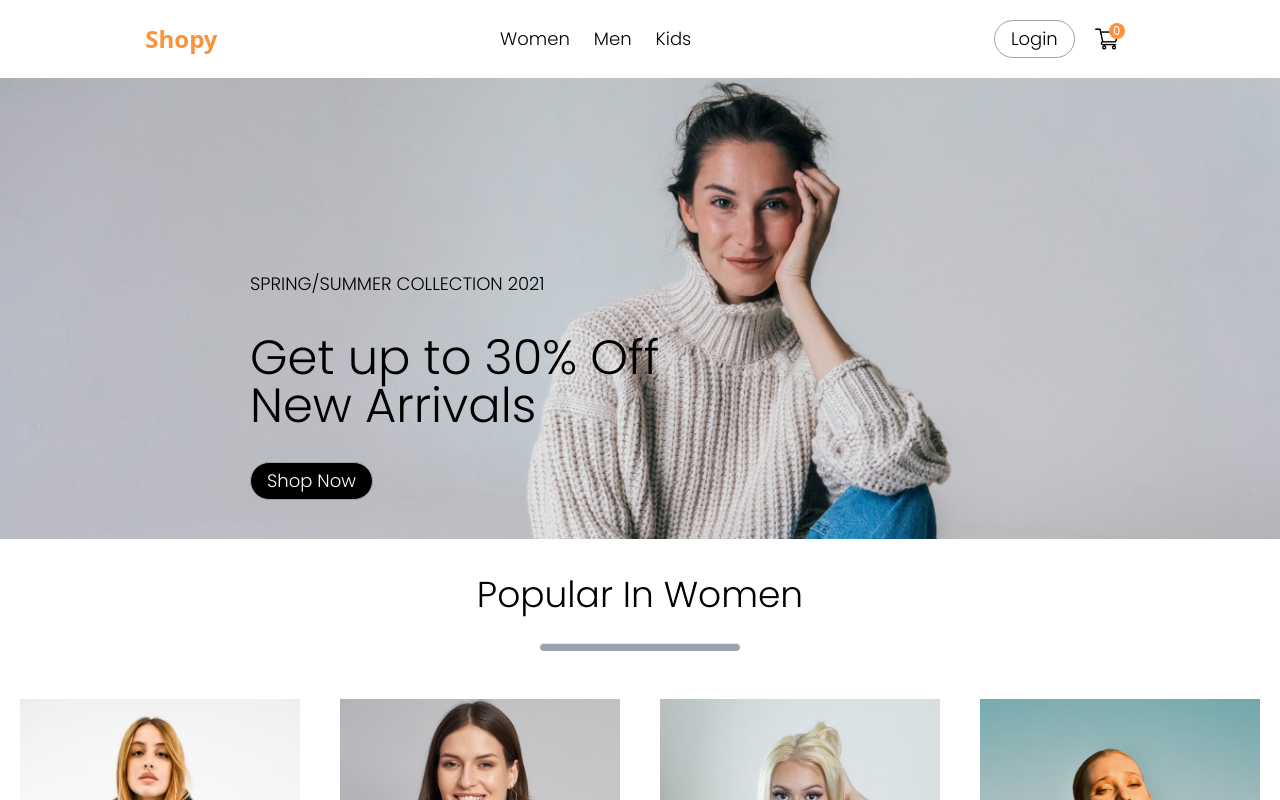
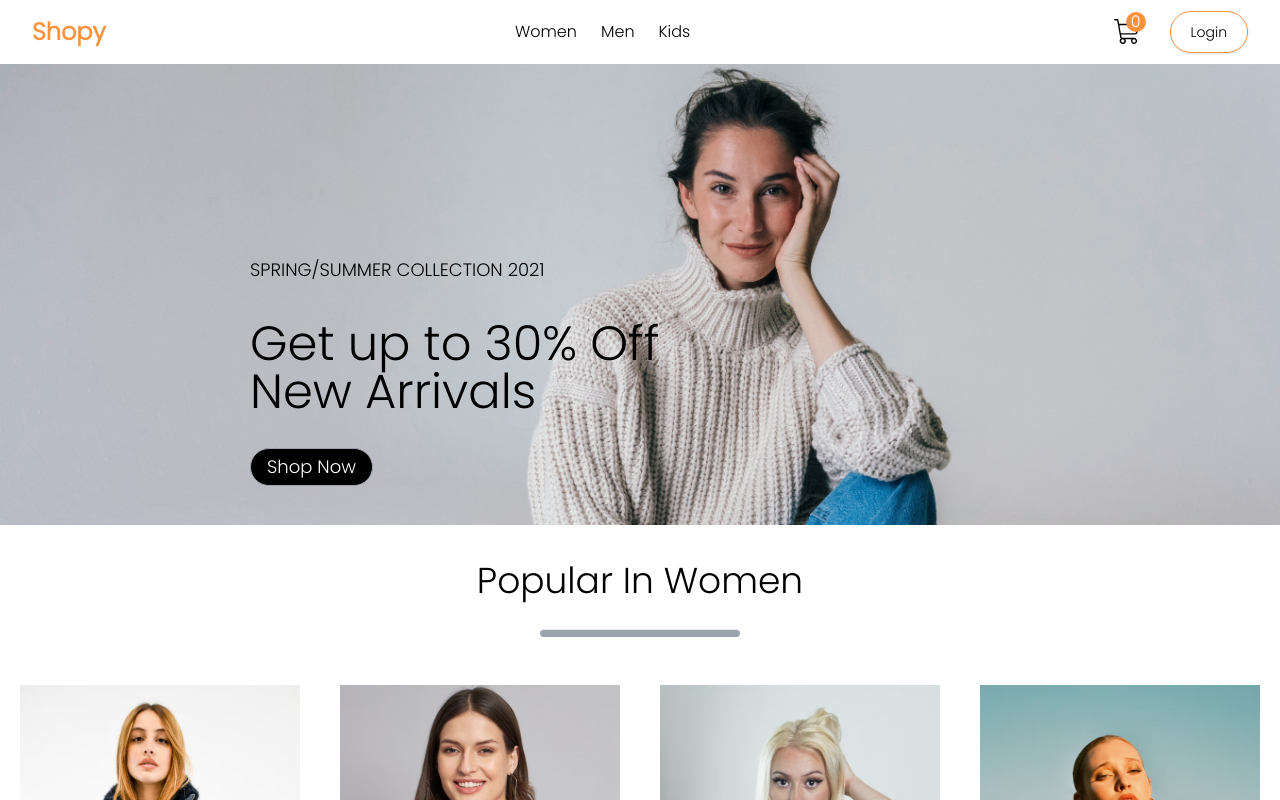
Before and after one commit to mohitparmar1/Shopy, a React (Vite) app: page / in a window 1280 px wide. Shown: the top 800 px of the page. Built offline with nearby package versions, Linux system fonts and the light colour scheme.

Commit message:
Responsive NAvbar Implemented

```diff
--- a/package.json
+++ b/package.json
@@ -13,6 +13,7 @@
     "axios": "^1.6.7",
     "react": "^18.2.0",
     "react-dom": "^18.2.0",
+    "react-icons": "^5.2.1",
     "react-router-dom": "^6.21.3",
     "react-toastify": "^10.0.5"
   },
--- a/src/Components/Navbar.jsx
+++ b/src/Components/Navbar.jsx
@@ -1,42 +1,149 @@
 import React, { useState, useContext } from "react";
-import { Link } from "react-router-dom";
+import { Link, useNavigate } from "react-router-dom";
 import { ShopContext } from "../Context/ShopContext";
-import Cart from "../assets/cart_icon.png";
+// I used a cart icon to show the actual total cart itemsin the cart we can remove image path and image also.
+// import Cart from "../assets/cart_icon.png";
 
+import { GiHamburgerMenu } from "react-icons/gi";
+import { MdOutlineClose } from "react-icons/md";
+import { PiShoppingCartLight } from "react-icons/pi";
 const Navbar = () => {
+  const navigate = useNavigate();
   const { getCartQuantity } = useContext(ShopContext);
+
+  const [isModalOpen, setIsModelOpen] = useState(false);
+  const [activeMenuItem, setActiveMenuItem] = useState("");
+  const [cartItem, setCartItem] = useState("0");
+
+  // menu options render in navbar we can increse the menu options furhter as per requirement.
+  const menuIcons = [
+    {
+      id: 1,
+      name: "Women",
+      url: "/women",
+    },
+    {
+      id: 2,
+      name: "Men",
+      url: "/mens",
+    },
+    {
+      id: 3,
+      name: "Kids",
+      url: "/kids",
+    },
+  ];
+
+  // functions
+  const handleMenuItemClick = (item) => {
+    setActiveMenuItem(item.name);
+    setIsModelOpen(false);
+    navigate(item.url);
+  };
   return (
-    <div className="flex items-center justify-around bg-white shadow-md  top-0 left-0 w-screen">
-      <div className="text-orange-400 font-bold text-2xl mx-5 text-center">
-        <h2 className="cursor-pointer ">
-          <Link to="/">Shopy</Link>
-        </h2>
+    <>
+      <header className="bg-white font-Poppins">
+        <div className="mx-auto max-w-screen-xl px-4 sm:px-6 lg:px-8">
+          <div className="flex h-16 items-center justify-between">
+            <div className="md:flex md:items-center md:gap-12">
+              <Link to="/" className="text-orange-400 text-2xl font-semibold">
+                Shopy
+              </Link>
             </div>
-      <div className="">
-        <ul className="flex flex-row font-Poppins">
-          <li className="relative mx-3 cursor-pointer text-lg hover:text-orange-400 hover:font-semibold">
-            <Link to="/women">Women</Link>
+
+            <div className="hidden md:block">
+              <nav aria-label="Global">
+                <ul className="flex items-center gap-6 text-sm">
+                  {menuIcons.map((item) => (
+                    <li key={item.id} className="text-base ">
+                      <Link
+                        to={item.url}
+                        className={`text-black transition hover:text-orange-500/75 hover:font-semibold ${
+                          activeMenuItem === item.name
+                            ? "text-orange-400 font-semibold"
+                            : ""
+                        }`}
+                        onClick={() => handleMenuItemClick(item)}
+                      >
+                        {item.name}
+                      </Link>
                     </li>
-          <li className="mx-3 cursor-pointer text-lg hover:text-orange-400 hover:font-semibold">
-            <Link to="/mens">Men</Link>
-          </li>
-          <li className="mx-3 cursor-pointer text-lg hover:text-orange-400 hover:font-semibold">
-            <Link to="/kids">Kids</Link>
-          </li>
+                  ))}
                 </ul>
+              </nav>
             </div>
-      <div className="flex items-center mx-5">
-        <button className="font-Poppins cursor-pointer text-lg m-5 border text-black bg-white border-gray-400 rounded-3xl px-4 py-1 active:bg-slate-200">
-          <Link to="/login">Login</Link>
-        </button>
-        <Link to="/cart">
-          <img src={Cart} alt="cart" className="w-6 h-6 cursor-pointer" />
+
+            <div className="flex items-center gap-4">
+              <Link
+                to="/cart"
+                className="relative nav-item px-3 flex justify-center items-center rounded-full"
+              >
+                <PiShoppingCartLight size={30} />
+                <span className="absolute h-[20px] w-[20px] bg-orange-400 right-2 -top-[.3rem] flex justify-center items-center text-white rounded-full p-2">
+                  {cartItem}
+                </span>
               </Link>
-        <div className="relative -top-2 right-[10px] bg-orange-400 rounded-full w-4 h-4 text-xs text-white text-center pointer-events-none">
-          {getCartQuantity()}
+              <div className="sm:flex sm:gap-4">
+                <Link
+                  to="/login"
+                  className="rounded-3xl px-5 py-2.5 text-sm font-medium text-black shadow border border-orange-400 transition hover:bg-orange-500/75 hover:text-white"
+                >
+                  Login
+                </Link>
+              </div>
+
+              <div className="block md:hidden">
+                {isModalOpen ? (
+                  <MdOutlineClose
+                    size={35}
+                    onClick={() => setIsModelOpen(!isModalOpen)}
+                  />
+                ) : (
+                  <GiHamburgerMenu
+                    size={35}
+                    onClick={() => setIsModelOpen(!isModalOpen)}
+                  />
+                )}
               </div>
             </div>
           </div>
+          {/* Mobile navbar  */}
+          <div>
+            <ul
+              className={
+                isModalOpen
+                  ? "z-50 fixed md:hidden left-0 top-0 w-[60%] h-full border-r border-r-gray-300 bg-white ease-in-out duration-500"
+                  : "z-50 ease-in-out w-[60%] duration-500 fixed top-0 bottom-0 left-[-100%]"
+              }
+            >
+              {/* Mobile Logo */}
+              <div className="p-4 flex items-center gap-2 border-b  border-gray-300 ">
+                <Link to="/" className="text-orange-400 text-2xl font-semibold">
+                  Shopy
+                </Link>
+              </div>
+
+              {/* Mobile Navigation Items */}
+              {menuIcons.map((item) => (
+                <li
+                  key={item.id}
+                  className={`p-4 border-b  border-gray-300 cursor-pointer  text-black transition duration-300 hover:bg-orange-400 hover:text-white hover:font-semibold ${
+                    activeMenuItem === item.name
+                      ? "text-orange-400 font-semibold hover:text-white hover:font-semibold"
+                      : ""
+                  }`}
+                  onClick={() => handleMenuItemClick(item)}
+                >
+                  <Link to={item.url} onClick={() => handleMenuItemClick(item)}>
+                    {item.name}
+                  </Link>
+                </li>
+              ))}
+            </ul>
+          </div>
+        </div>
+      </header>
+    </>
   );
 };
 
```
Also changed, not shown: 1 other file (tests, documents, lock files or other folders). Lines whose indentation alone changed are shown as unchanged.
